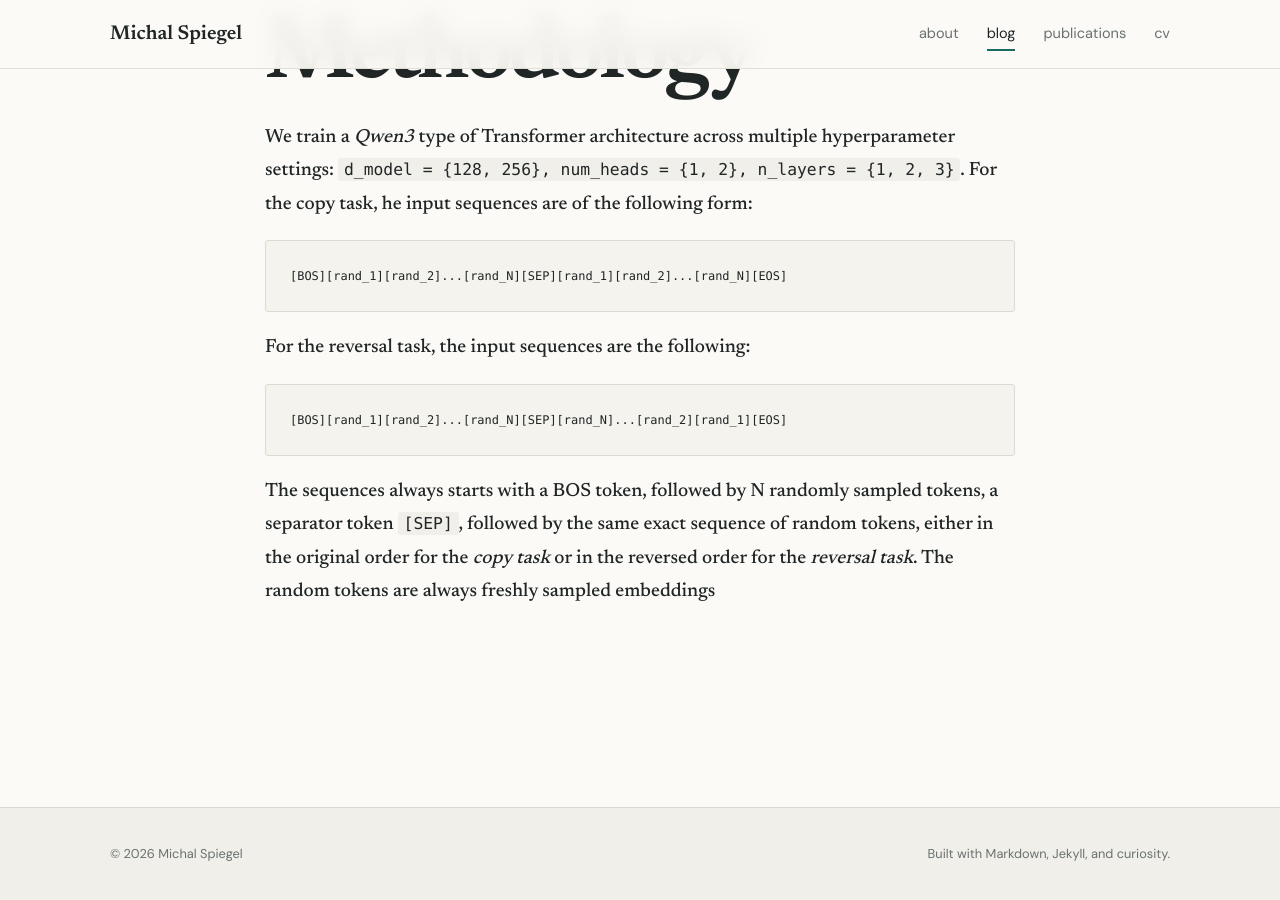
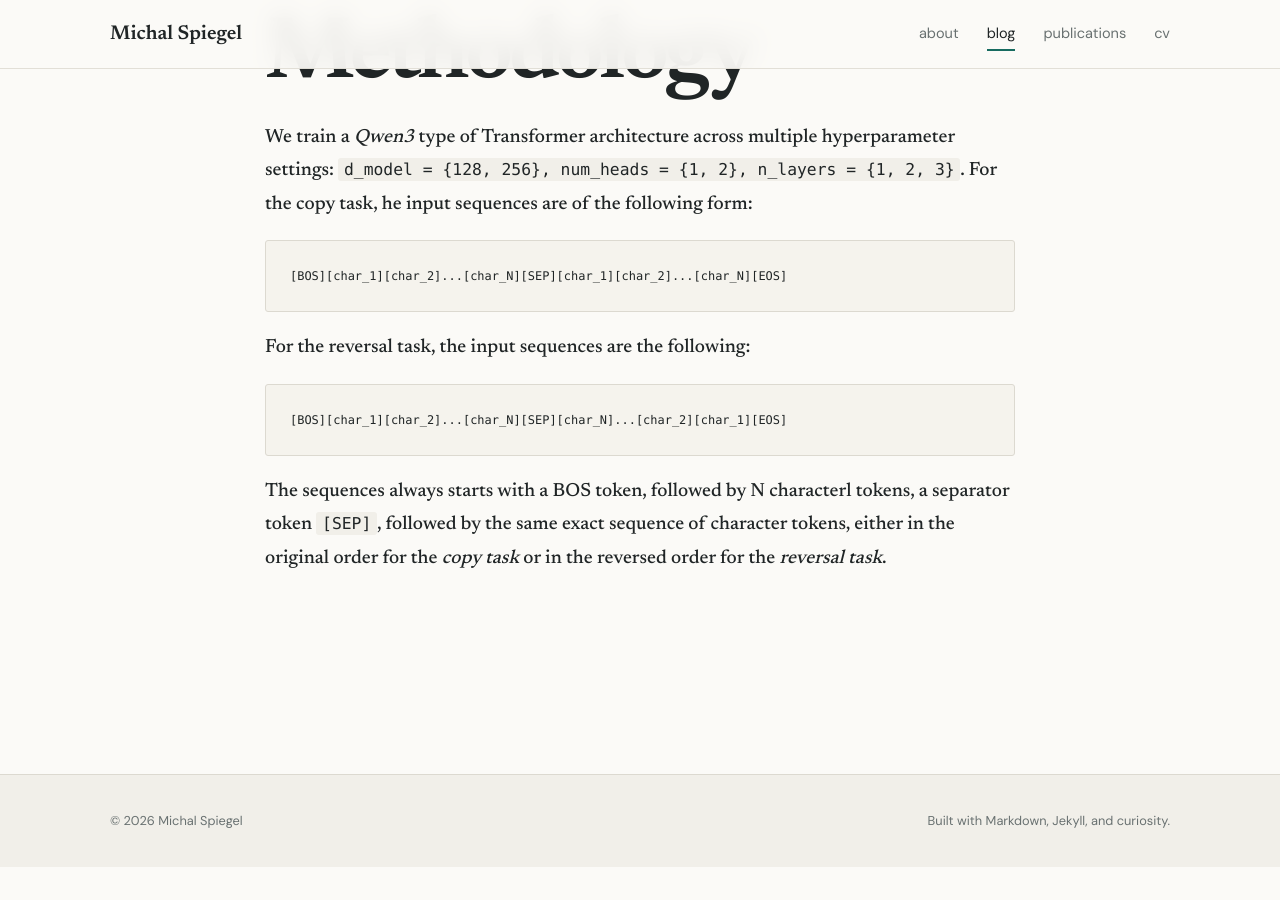
Before and after one commit to michalspiegel/michalspiegel.github.io, a Jekyll site: the page built from _posts/2026-11-02-rope-reversal.md, in a window 1280 px wide and 900 px high, scrolled down 1932 px. Built offline with Jekyll 4.4.1, drawn with Linux system fonts in a browser that asks for light colours; after the commit the page ends 2799 px from its top, so only the background shows below that.

Commit message:
Sync posts from vault (b185f41)

````diff
--- a/_posts/2026-11-02-rope-reversal.md
+++ b/_posts/2026-11-02-rope-reversal.md
@@ -25,10 +25,10 @@ In the next part we will be training a model from scratch to do this task and an
 # Methodology
 We train a *Qwen3* type of Transformer architecture across multiple hyperparameter settings: `d_model = {128, 256}, num_heads = {1, 2}, n_layers = {1, 2, 3}`. For the copy task, he input sequences are of the following form:
 ```
-[BOS][rand_1][rand_2]...[rand_N][SEP][rand_1][rand_2]...[rand_N][EOS]
+[BOS][char_1][char_2]...[char_N][SEP][char_1][char_2]...[char_N][EOS]
 ```
 For the reversal task, the input sequences are the following:
 ```
-[BOS][rand_1][rand_2]...[rand_N][SEP][rand_N]...[rand_2][rand_1][EOS]
+[BOS][char_1][char_2]...[char_N][SEP][char_N]...[char_2][char_1][EOS]
 ```
-The sequences always starts with a BOS token, followed by N randomly sampled tokens, a separator token `[SEP]`, followed by the same exact sequence of random tokens, either in the original order for the *copy task* or in the reversed order for the *reversal task*. The random tokens are always freshly sampled embeddings
+The sequences always starts with a BOS token, followed by N characterl tokens, a separator token `[SEP]`, followed by the same exact sequence of character tokens, either in the original order for the *copy task* or in the reversed order for the *reversal task*.
````
